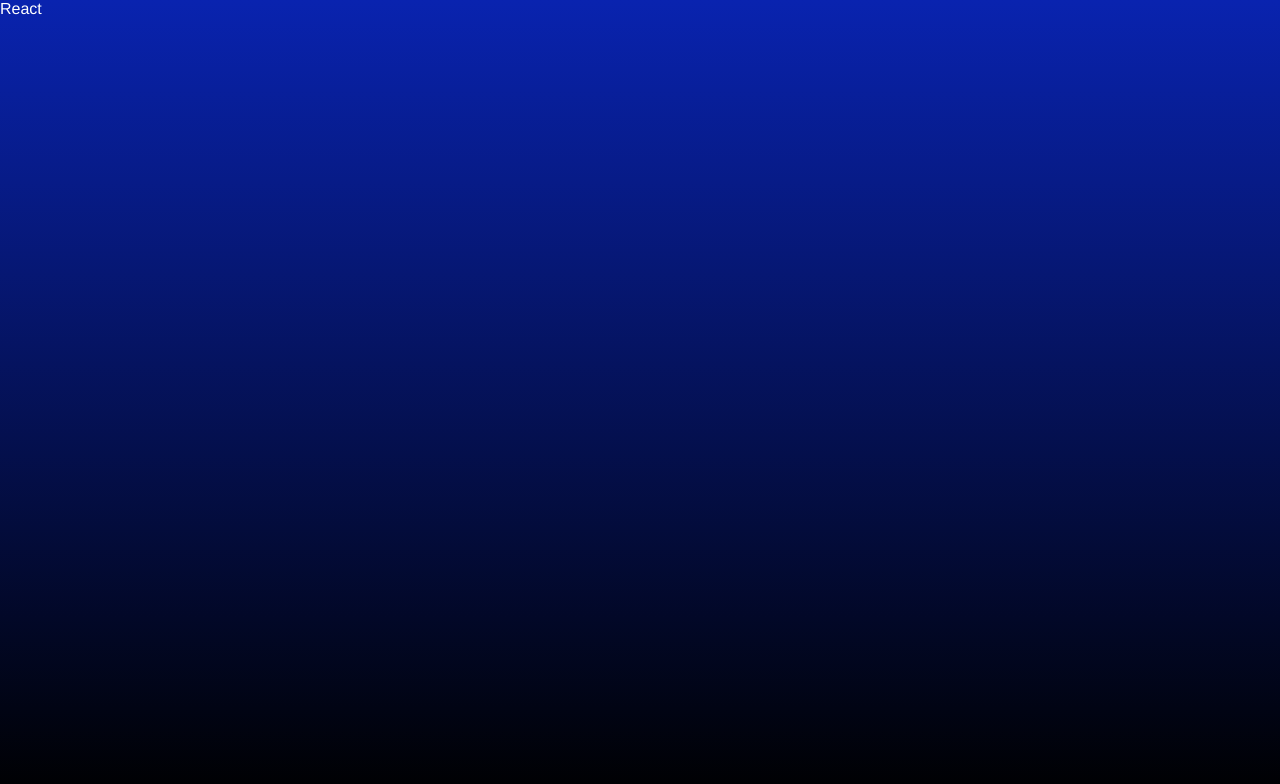
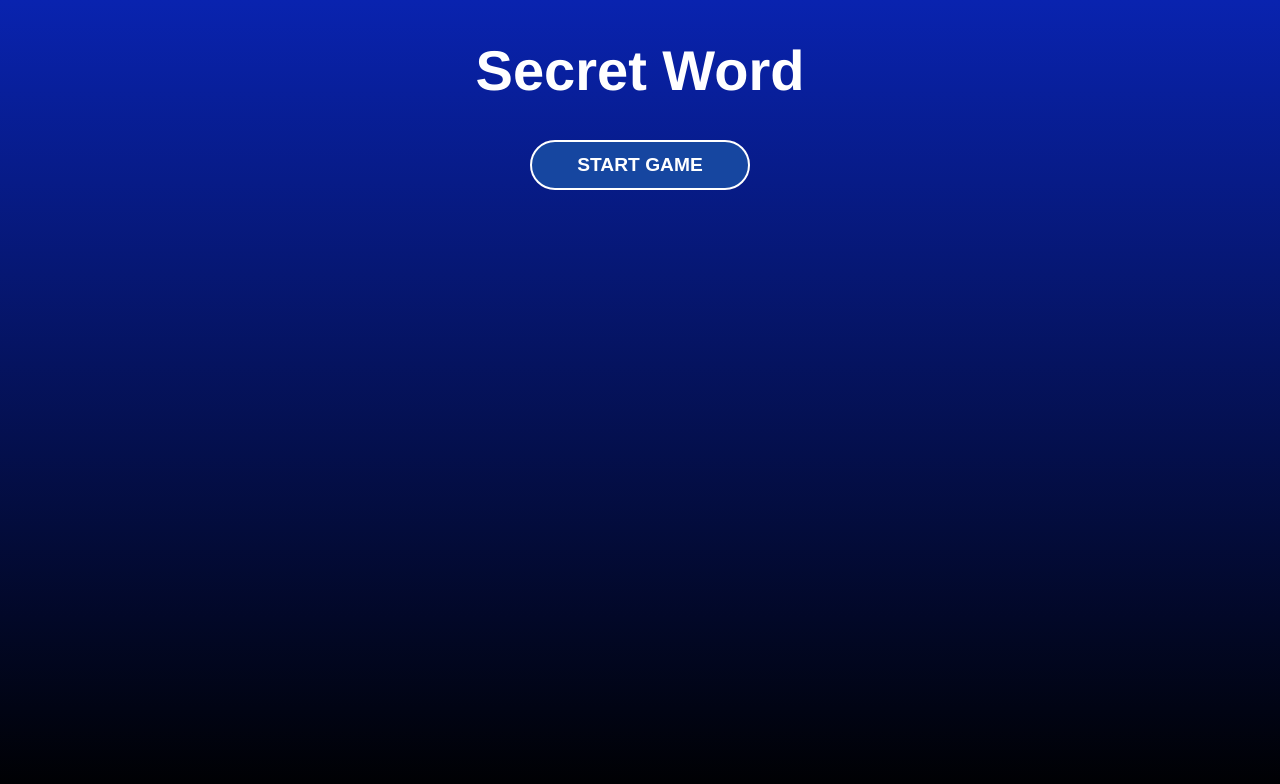
Before and after one commit to MaraisaFerreira/secret_word_game, a React (Vite) app: page / in a window 1280 px wide. Shown: the top 784 px of the page. Built offline with nearby package versions, Linux system fonts and the light colour scheme.

Commit message:
add stage & comp

```diff
--- a/src/App.jsx
+++ b/src/App.jsx
@@ -1,7 +1,34 @@
 import './App.css';
 
+/* React */
+import { useState } from 'react';
+
+/* Data */
+import { wordsList } from './data/words';
+
+/* components */
+import GameOver from './components/GameOver';
+import GameScreen from './components/GameScreen';
+import StartScreen from './components/StartScreen';
+
+const stages = [
+	{ id: 1, name: 'start' },
+	{ id: 2, name: 'game' },
+	{ id: 3, name: 'end' },
+];
+
 function App() {
-	return <div>React</div>;
+	const [gameStage, setGameStage] = useState(stages[0].name);
+	const [words] = useState(wordsList);
+
+	console.log(words);
+	return (
+		<div className='App'>
+			{gameStage == stages[0].name && <StartScreen />}
+			{gameStage == stages[1].name && <GameScreen />}
+			{gameStage == stages[2].name && <GameOver />}
+		</div>
+	);
 }
 
 export default App;
```
